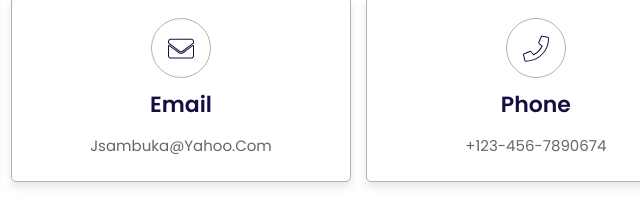
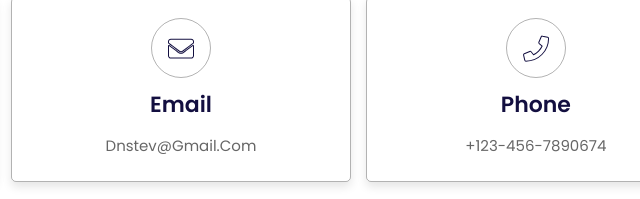
Before and after one commit to CyrusMusyoka/AfricanAttireonlineshop.com, a plain HTML site: page index.html in a window 1280 px wide. Shown: the part 4443-4642 px from the top of the page, 459-1099 px from the left. Drawn offline with nearby package versions, Linux system fonts and the light colour scheme; a script that the page names is missing.

Commit message:
Update index.html

```diff
--- a/index.html
+++ b/index.html
@@ -698,7 +698,7 @@
         <div class="icons">
             <i class="fas fa-envelope"></i>
             <h3>email</h3>
-            <p>jsambuka@yahoo.com</p>
+            <p>dnstev@gmail.com</p>
         </div>
 
         <div class="icons">
```
